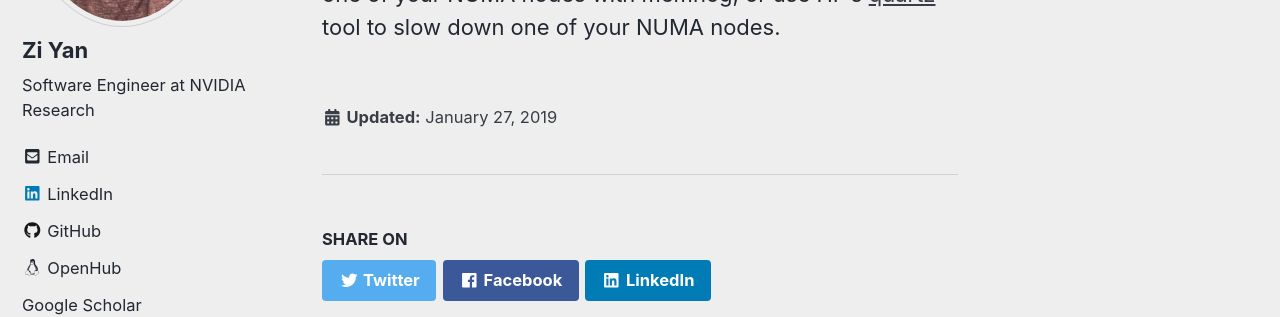
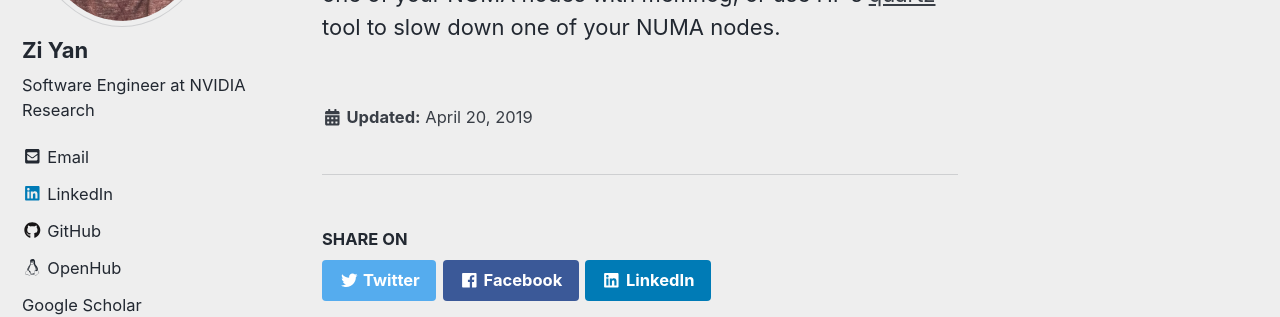
Before and after one commit to x-y-z/x-y-z.github.io, a Jekyll site: the page built from _blog/2019-01-27-nimble-page-management.md, in a window 1280 px wide and 900 px high, scrolled down 6902 px. Shown: the part 153-470 px from the top of the window. Built offline with Jekyll 4.4.1, drawn with Linux system fonts in a browser that asks for light colours; cached includes are drawn as plain includes; comment, search, counter and statistics services are not loaded; a style sheet for code colours, icons or effects is not loaded.

Commit message:
update date.
Signed-off-by: Zi Yan <zi.yan@normal.zone>

```diff
--- a/_blog/2019-01-27-nimble-page-management.md
+++ b/_blog/2019-01-27-nimble-page-management.md
@@ -1,7 +1,7 @@
 ---
 title: "Nimble Page Management for Tiered Memory Systems"
 collection: blog
-date: 2019-01-27
+date: 2019-04-20
 
 ---
 
```
